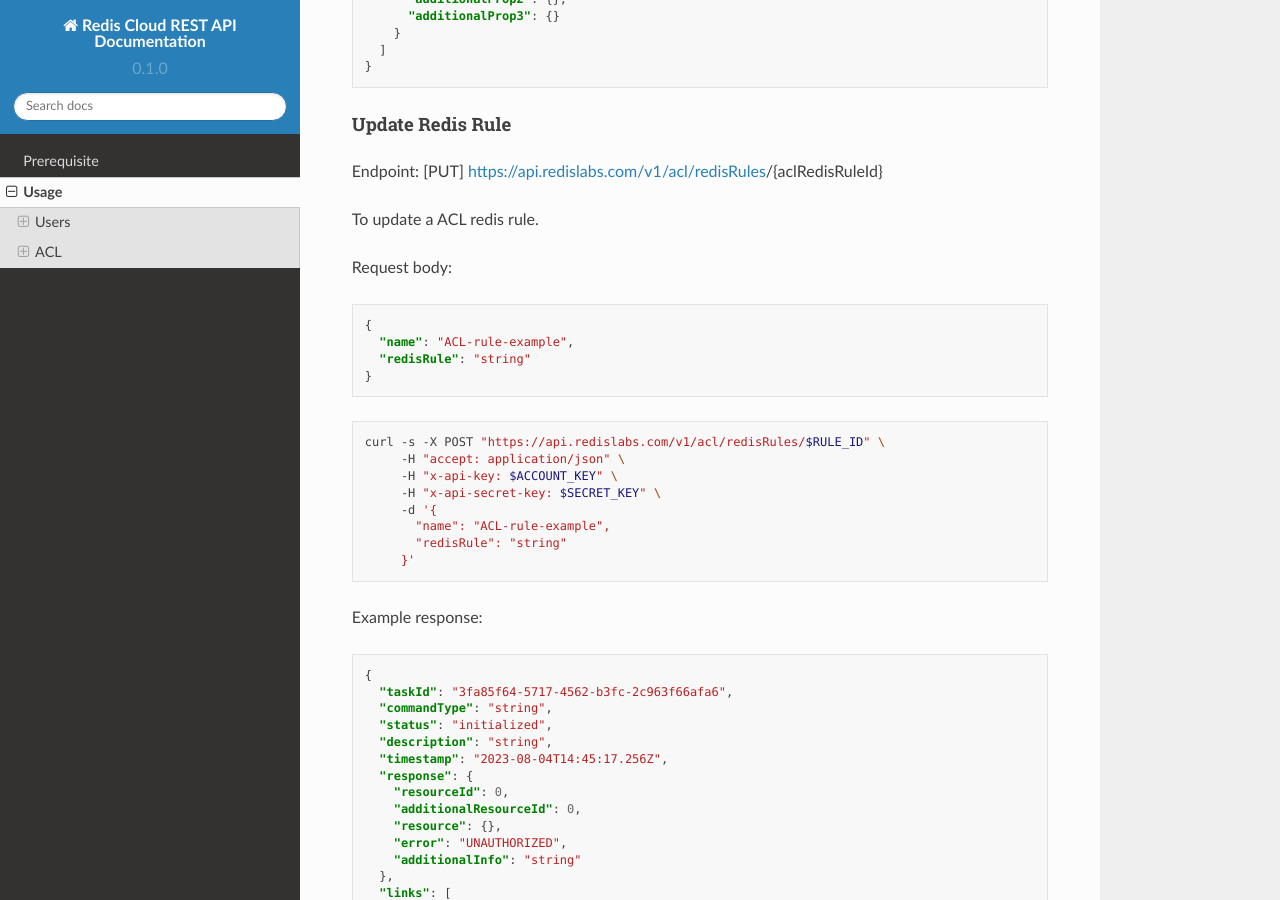
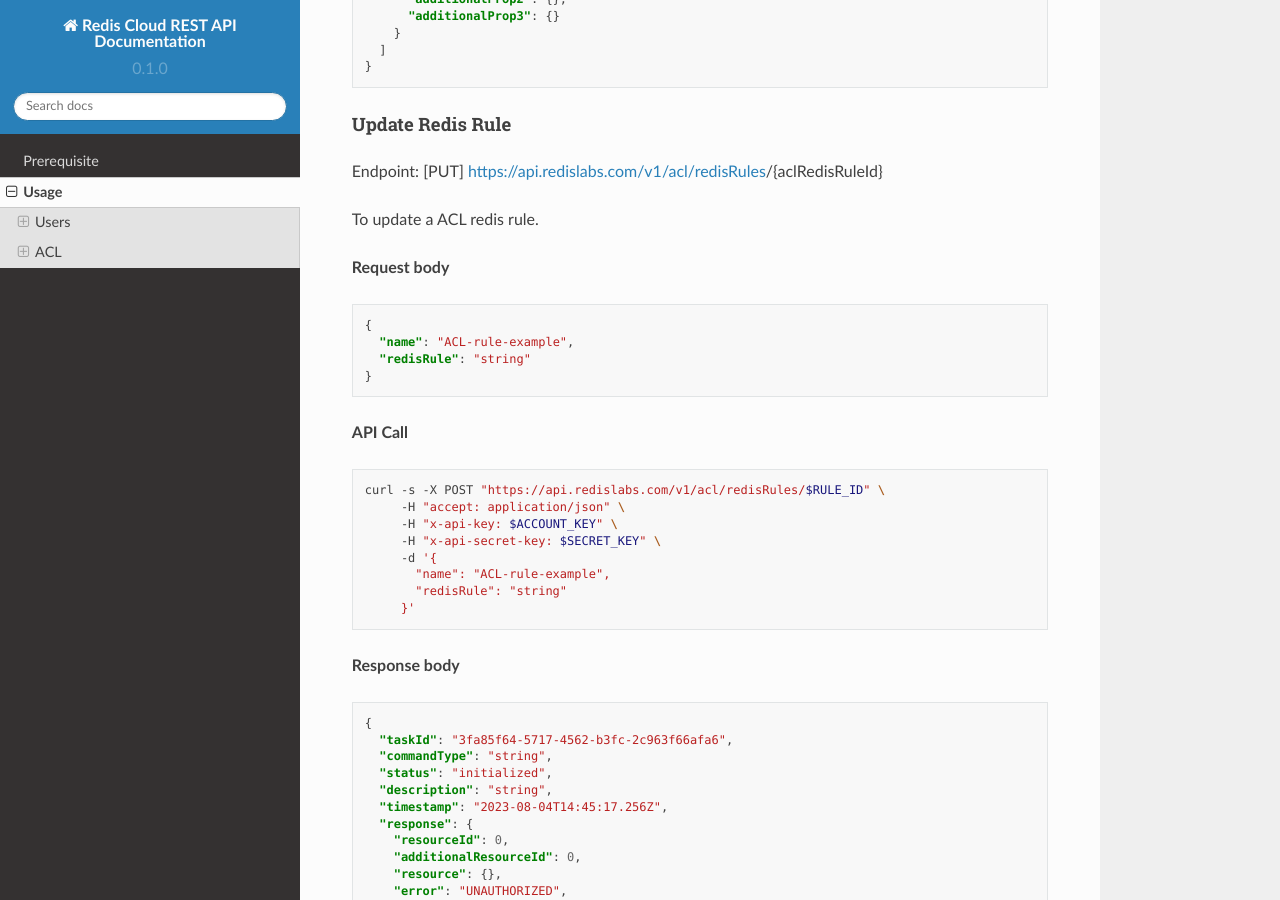
Before and after one commit to Redis-ProfessionalService/cloud-api, a Sphinx documentation site: the page built from docs/source/usage.rst, in a window 1280 px wide and 900 px high, scrolled down 4806 px. Built offline with Sphinx 7.4.7 and the Read the Docs theme 2.0.0, drawn with Linux system fonts in a browser that asks for light colours.

Commit message:
Update usage.rst

```diff
--- a/docs/source/usage.rst
+++ b/docs/source/usage.rst
@@ -269,7 +269,7 @@
 
 To update a ACL redis rule.
 
-Request body:
+**Request body**
 
 .. code-block:: json
 
@@ -277,6 +277,8 @@
     "name": "ACL-rule-example",
     "redisRule": "string"
   }
+
+**API Call**
 
 .. code-block:: shell
 
@@ -289,7 +291,7 @@
          "redisRule": "string"
        }'
 
-Example response:
+**Response body**
 
 .. code-block:: json
 
```
